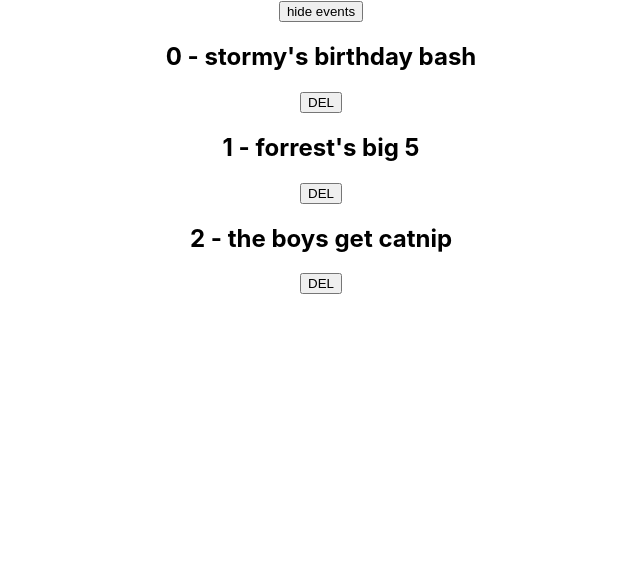
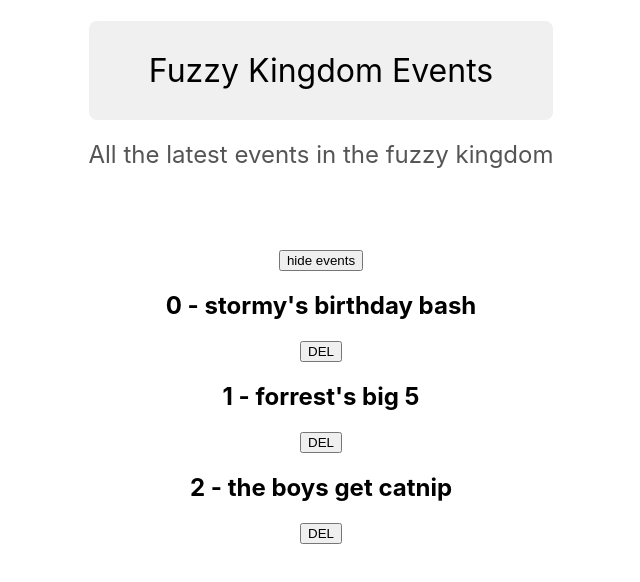
Before and after one commit to drayoden/udemyreact, a React (Create React App) app: page / in a window 1280 px wide. Shown: the top 582 px of the page, without its empty margins (319-959 px from the left). Built offline with nearby package versions, Linux system fonts and the light colour scheme.

Commit message:
complete 25 - title component

```diff
--- a/src/App.js
+++ b/src/App.js
@@ -1,15 +1,10 @@
 import './App.css';
 import { useState } from 'react'
 
+// import the new component
+import Title from './components/Title'
+
 function App() {
-
-  // 23 - state limitations:
-  // -- hooks (useState, etc.) can only be used in the top level of a component, i.e. useState could not be
-  // used inside the hClick function.
-  //
-  // -- hooks have to be used within the scope of a component, i.e. useState could not be used ouside of the
-  // App component, it must be used inside the scope of a component.
-
 
   // boolean state
   const [showEvents, setShowEvents] = useState(true)
@@ -35,8 +30,13 @@ function App() {
     // console.log(id)
   }
 
+
+  // remember; you cannot have multiple 'parents' inside the JSX, so the new Title component will be a child:
   return (
     <div className="App">
+
+      {/* nesting the new Title component in App: */}
+      <Title />
 
       {/* use showEvents to control which button is displayed... */}
       {showEvents && (
--- /dev/null
+++ b/src/components/Title.js
@@ -0,0 +1,11 @@
+
+// this crates and exports the function all-in-one!
+export default function Title() {
+    return (
+        <div>
+            <h1 className="title">Fuzzy Kingdom Events</h1>
+            <br />
+            <h2 className="subtitle">All the latest events in the fuzzy kingdom</h2>
+        </div>
+    )
+}
--- a/src/index.css
+++ b/src/index.css
@@ -11,3 +11,22 @@ code {
   font-family: source-code-pro, Menlo, Monaco, Consolas, 'Courier New',
     monospace;
 }
+
+.title {
+  display: inline-block;
+  padding: 30px 60px;
+  background: #f0f0f0;
+  border-radius: 8px;
+  font-weight: normal;
+  margin-bottom: 10px;
+}
+
+.subtitle {
+  display: inline-block;
+  color:#555;
+  font-weight: normal;
+  padding-bottom: 20px;
+  border-bottom: 1p solid #f4f4f4;
+  margin-top: 10px;
+  margin-bottom: 60px;
+}
```
Also changed, not shown: 1 other file (tests, documents, lock files or other folders).
